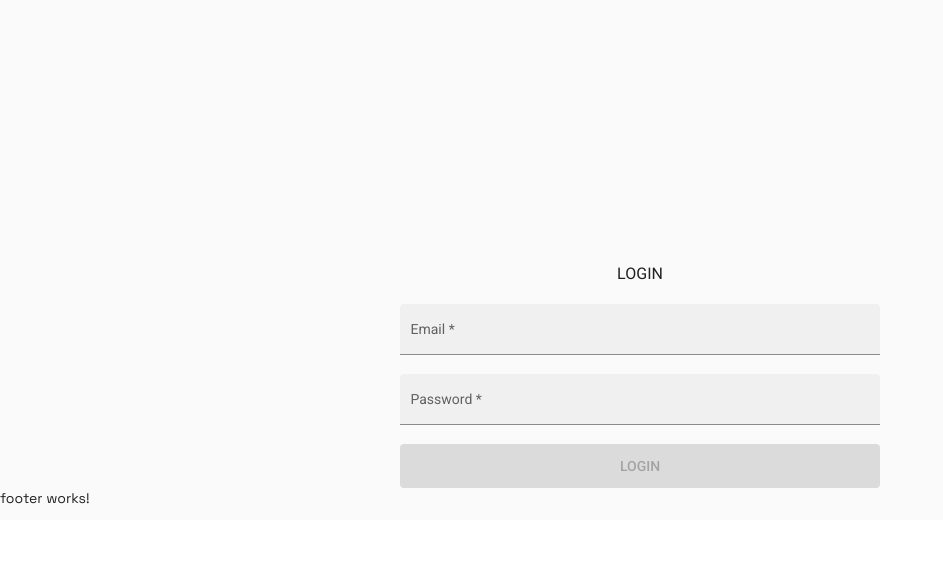
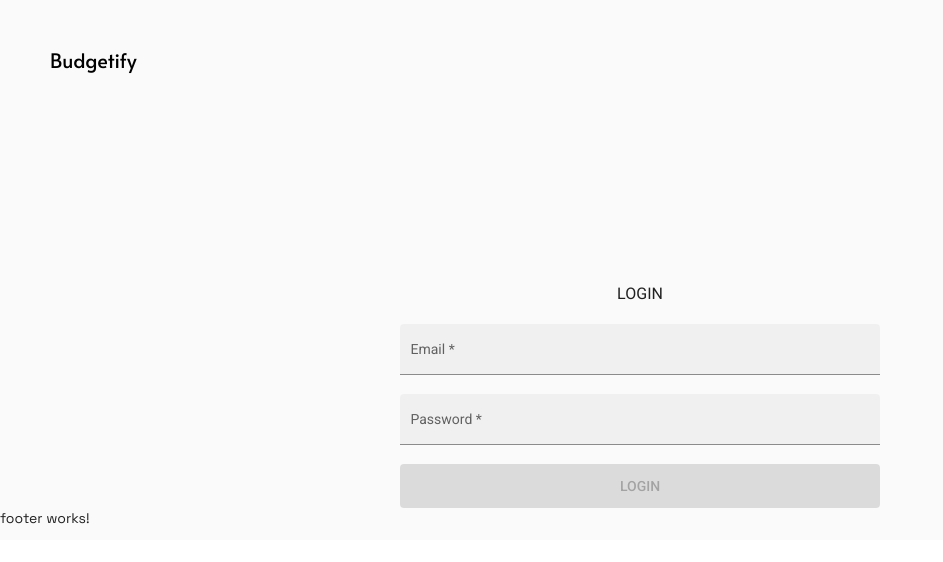
Before and after one commit to Saidabdulla/Budgetify, an Angular app in the folder client/: page /login in a window 1280 px wide. Shown: the top 562 px of the page, without its empty margins (0-943 px from the left). Built offline with nearby package versions, Linux system fonts and the light colour scheme.

Commit message:
Header section finished

```diff
--- a/client/src/app/layout/header/header.component.html
+++ b/client/src/app/layout/header/header.component.html
@@ -1,6 +1,6 @@
 <header class="header">
     <div class="header__logo">
-        <a routerLink="/" *ngIf="isLoggedIn"> Budgetify </a>
+        <a routerLink="/"> Budgetify </a>
     </div>
     <ul class="header__navbar" *ngIf="isLoggedIn">
         <li>
@@ -54,7 +54,9 @@
             </div>
         </button>
         <mat-menu #menu="matMenu">
-            <button (click)="onClick()" mat-menu-item>Logout</button>
+            <button (click)="onClick()" mat-menu-item>
+                <mat-icon style="margin-right: 5px">exit_to_app</mat-icon>Logout
+            </button>
         </mat-menu>
     </div>
 </header>
--- a/client/src/app/layout/header/header.component.scss
+++ b/client/src/app/layout/header/header.component.scss
@@ -7,7 +7,7 @@
   background: var.$app-background;
   color: var.$app-black;
   display: flex;
-  justify-content: space-between;
+  justify-content: flex-end;
   max-width: 1920px;
   margin: 0 auto;
   padding: 50px;
@@ -15,6 +15,7 @@
   &__logo {
     font-size: 20px;
     font-family: 'Alata', sans-serif;
+    margin-right: auto;
 
     a {
       text-decoration: none;
@@ -25,7 +26,7 @@
   &__navbar {
     display: flex;
     list-style: none;
-    margin: 0;
+    margin: 0 80px 0 0;
     padding: 0;
 
     li {
@@ -44,6 +45,8 @@
   }
 
   &__menu {
+    margin-top: -7px;
+
     &__user {
       display: flex !important;
       align-items: center;
```
